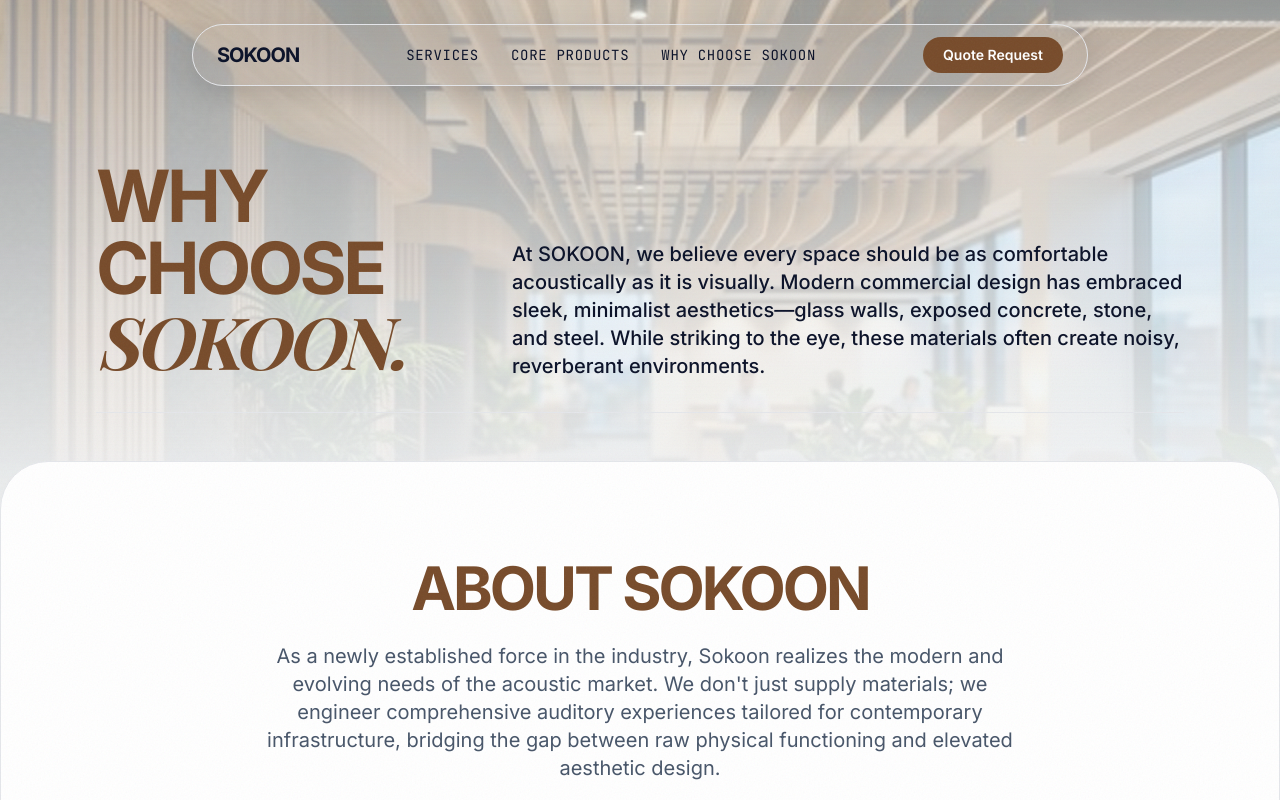
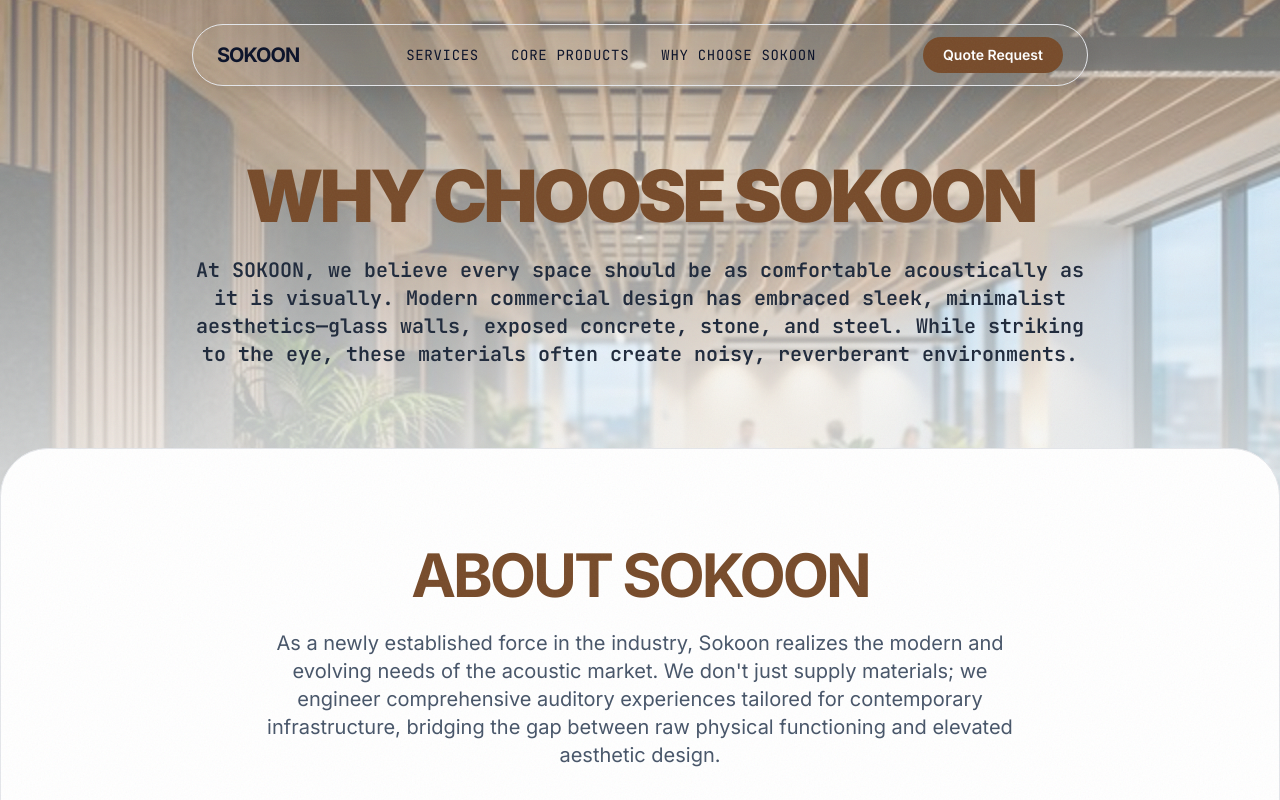
Before and after one commit to dhooomg9-source/sokoon-main, a React (Vite) app: page /why-choose in a window 1280 px wide. Shown: the top 800 px of the page. Built offline with nearby package versions, Linux system fonts and the light colour scheme; a web font is replaced by a local one.

Commit message:
style: unified hero layout and enhanced background visibility

```diff
--- a/src/pages/ProductsPage.jsx
+++ b/src/pages/ProductsPage.jsx
@@ -35,9 +35,10 @@ export default function ProductsPage() {
   return (
     <div ref={pageRef} className="w-full flex flex-col pt-32 pb-16 relative overflow-hidden bg-[#fafafa] text-black min-h-screen font-body z-0">
       {/* Hero Background Image */}
-      <div className="absolute top-0 left-0 w-full h-[550px] -z-10 pointer-events-none">
-        <img src={productsHeroBg} alt="Products" className="w-full h-full object-cover opacity-25 mix-blend-multiply mask-image:linear-gradient(to_bottom,black,transparent)" />
-        <div className="absolute inset-0 bg-gradient-to-b from-transparent via-[#fafafa]/80 to-[#fafafa]"></div>
+      <div className="absolute top-0 left-0 w-full h-[600px] -z-10 pointer-events-none">
+        <img src={productsHeroBg} alt="Products" className="w-full h-full object-cover opacity-100 object-center" />
+        <div className="absolute inset-0 bg-white/40"></div>
+        <div className="absolute inset-0 bg-gradient-to-t from-[#fafafa] via-[#fafafa]/20 to-transparent"></div>
       </div>
       <section className="w-full flex flex-col items-center relative z-20 px-6 max-w-[1400px] mx-auto">
 
--- a/src/pages/ServicesPage.jsx
+++ b/src/pages/ServicesPage.jsx
@@ -90,18 +90,18 @@ export default function ServicesPage() {
     <div ref={containerRef} className="min-h-screen bg-body text-primary pt-[180px] pb-24 relative z-0">
       {/* Hero Background Image */}
       <div className="absolute top-0 left-0 w-full h-[650px] -z-10 pointer-events-none">
-        <img src={servicesHeroBg} alt="Services" className="w-full h-full object-cover opacity-40 mix-blend-multiply mask-image:linear-gradient(to_bottom,black,transparent)" />
-        <div className="absolute inset-0 bg-gradient-to-b from-transparent via-body/60 to-body"></div>
+        <img src={servicesHeroBg} alt="Services" className="w-full h-full object-cover opacity-100 object-center" />
+        <div className="absolute inset-0 bg-white/40"></div>
+        <div className="absolute inset-0 bg-gradient-to-t from-body via-body/20 to-transparent"></div>
       </div>
 
+
       <section className="px-6 md:px-12 lg:px-24 max-w-[1600px] mx-auto mb-16">
-        <div className="mb-12 reveal-item border-b border-primary/10 pb-8 flex flex-col lg:flex-row lg:items-end justify-between gap-8">
-          <div>
-            <h1 className="font-heading font-bold text-5xl md:text-7xl uppercase tracking-tighter text-accent">
-              Our Integrated <br /><span className="font-drama italic">Services.</span>
-            </h1>
-          </div>
-          <p className="font-body text-lg md:text-xl leading-relaxed max-w-2xl text-primary font-medium">
+        <div className="mb-20 reveal-item flex flex-col items-center text-center">
+          <h1 className="font-heading font-black text-[3.5rem] md:text-7xl mb-6 text-accent tracking-tighter uppercase">
+            Our Integrated <br className="hidden md:block"/> Services
+          </h1>
+          <p className="font-data text-slate-800 max-w-4xl text-[1.15rem] md:text-xl leading-relaxed font-semibold">
             From precise acoustic diagnostics to the installation of premium sound control systems. We engineer silence with unparalleled accuracy.
           </p>
         </div>
--- a/src/pages/WhyChoosePage.jsx
+++ b/src/pages/WhyChoosePage.jsx
@@ -24,20 +24,19 @@ export default function WhyChoosePage() {
   return (
     <div ref={pageRef} className="w-full flex flex-col pt-24 relative overflow-hidden bg-body z-0">
       {/* Hero Background Image */}
-      <div className="absolute top-0 left-0 w-full h-[550px] -z-10 pointer-events-none">
-        <img src={whyChooseHeroBg} alt="Why Choose Sokoon" className="w-full h-full object-cover opacity-40 mix-blend-multiply mask-image:linear-gradient(to_bottom,black,transparent)" />
-        <div className="absolute inset-0 bg-gradient-to-b from-transparent via-body/80 to-body"></div>
+      <div className="absolute top-0 left-0 w-full h-[650px] -z-10 pointer-events-none">
+        <img src={whyChooseHeroBg} alt="Why Choose Sokoon" className="w-full h-full object-cover opacity-100 object-center" />
+        <div className="absolute inset-0 bg-white/40"></div>
+        <div className="absolute inset-0 bg-gradient-to-t from-body via-body/20 to-transparent"></div>
       </div>
 
       <section className="py-16 px-6 md:px-12 lg:px-24 bg-transparent w-full flex flex-col items-center relative z-20">
         <div className="w-full max-w-6xl">
-          <div className="mb-12 reveal-block border-b border-primary/10 pb-8 flex flex-col lg:flex-row lg:items-end justify-between gap-8">
-            <div>
-              <h1 className="font-heading font-bold text-5xl md:text-7xl uppercase tracking-tighter text-accent">
-                Why Choose <br /><span className="text-accent font-drama italic">Sokoon.</span>
-              </h1>
-            </div>
-            <p className="font-body text-lg md:text-xl leading-relaxed max-w-2xl text-primary font-medium">
+          <div className="mb-20 reveal-block flex flex-col items-center text-center">
+            <h1 className="font-heading font-black text-[3.5rem] md:text-7xl mb-6 text-accent tracking-tighter uppercase">
+              Why Choose Sokoon
+            </h1>
+            <p className="font-data text-slate-800 max-w-4xl text-[1.15rem] md:text-xl leading-relaxed font-semibold">
               At SOKOON, we believe every space should be as comfortable acoustically as it is visually. Modern commercial design has embraced sleek, minimalist aesthetics—glass walls, exposed concrete, stone, and steel. While striking to the eye, these materials often create noisy, reverberant environments.
             </p>
           </div>
```
